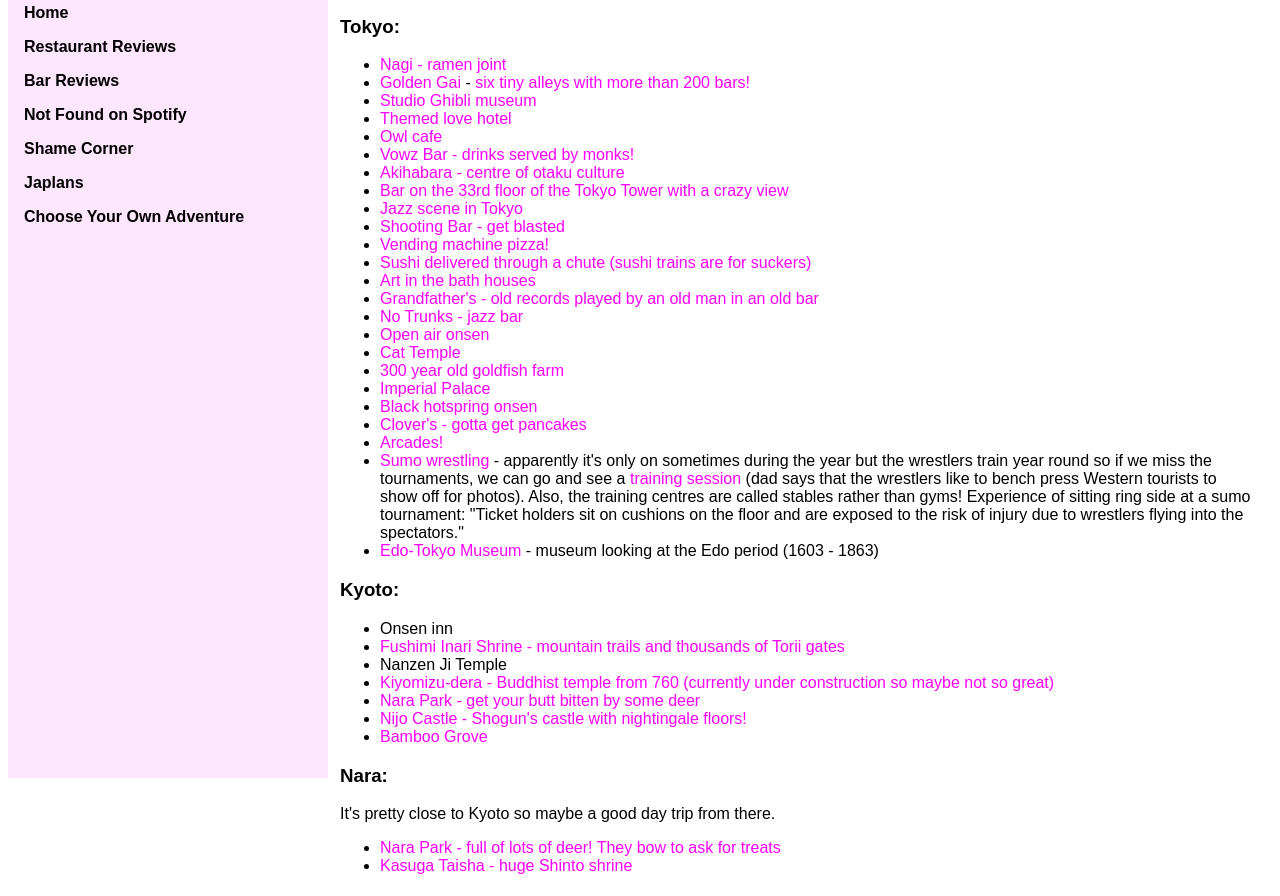
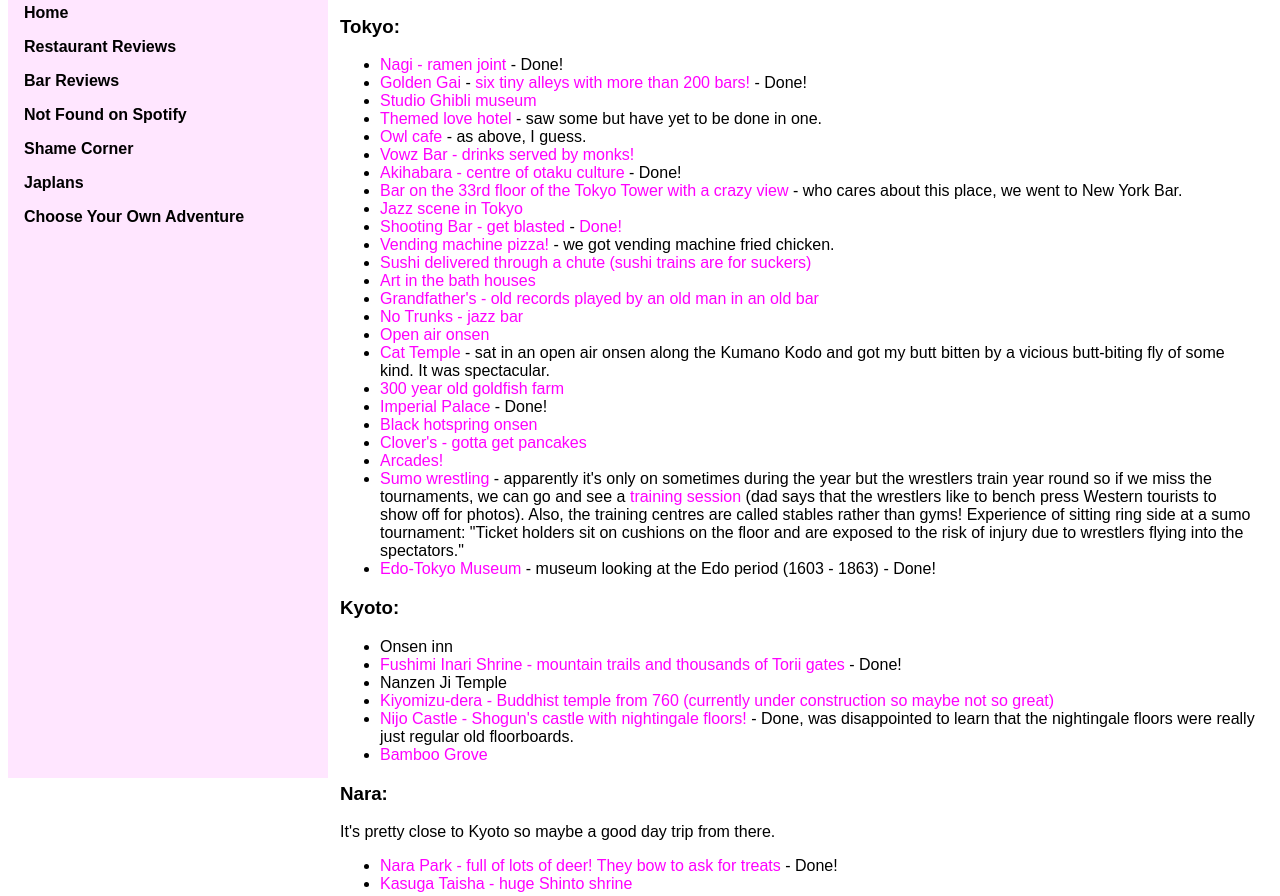
Before and after one commit to Pinelife/PinelifeWebsite, a plain HTML site: page Photos.html in a window 1280 px wide. Shown: the part 30-926 px from the top of the page. Drawn offline with Linux system fonts and the light colour scheme.

Commit message:
Pinelife Auto

```diff
--- a/Photos.html
+++ b/Photos.html
@@ -26,46 +26,45 @@
 <p>
 <h3>Tokyo:</h3>
 <ul>
-	<li><a href = "https://www.tripadvisor.com.au/Restaurant_Review-g1066457-d1671621-Reviews-Niboshi_Ramen_Nagi_Shinjuku_Golden_Street_Honkan-Shinjuku_Tokyo_Tokyo_Prefecture.html">Nagi - ramen joint</a></li>
-	<li><a href = "http://www.unmissabletokyo.com/golden-gai">Golden Gai</a> - <a href = "https://www.roughguides.com/article/tokyos-tiniest-drinking-dens-a-guide-to-golden-gai/">six tiny alleys with more than 200 bars!</a></li>
+	<li><a href = "https://www.tripadvisor.com.au/Restaurant_Review-g1066457-d1671621-Reviews-Niboshi_Ramen_Nagi_Shinjuku_Golden_Street_Honkan-Shinjuku_Tokyo_Tokyo_Prefecture.html">Nagi - ramen joint</a> - Done!</li>
+	<li><a href = "http://www.unmissabletokyo.com/golden-gai">Golden Gai</a> - <a href = "https://www.roughguides.com/article/tokyos-tiniest-drinking-dens-a-guide-to-golden-gai/">six tiny alleys with more than 200 bars!</a> - Done!</li>
 	<li><a href = "http://www.ghibli-museum.jp/en/">Studio Ghibli museum</a></li>
-	<li><a href = "https://tokyocheapo.com/accommodationcat/love-hotels/">Themed love hotel</a></li>
-	<li><a href = "http://www.timetravelturtle.com/2015/02/tokyo-owl-cafe-akiba-fukurou/">Owl cafe</a></li>
+	<li><a href = "https://tokyocheapo.com/accommodationcat/love-hotels/">Themed love hotel</a> - saw some but have yet to be done in one.</li>
+	<li><a href = "http://www.timetravelturtle.com/2015/02/tokyo-owl-cafe-akiba-fukurou/">Owl cafe</a> - as above, I guess.</li>
 	<li><a href = "https://www.tripadvisor.com.au/Attraction_Review-g1066457-d4052120-Reviews-Vowz_Bar-Shinjuku_Tokyo_Tokyo_Prefecture_Kanto.html">Vowz Bar - drinks served by monks!</a></li>
-	<li><a href = "http://www.japan-guide.com/e/e3003.html">Akihabara - centre of otaku culture</a></li>
-	<li><a href = "https://www.timeout.com/tokyo/bars-and-pubs/sky-lounge-stellar-garden">Bar on the 33rd floor of the Tokyo Tower with a crazy view</a></li>
+	<li><a href = "http://www.japan-guide.com/e/e3003.html">Akihabara - centre of otaku culture</a> - Done!</li>
+	<li><a href = "https://www.timeout.com/tokyo/bars-and-pubs/sky-lounge-stellar-garden">Bar on the 33rd floor of the Tokyo Tower with a crazy view</a> - who cares about this place, we went to New York Bar.</li>
 	<li><a href = "http://tokyojazzsite.com/tokyo-yokohama-jazz-spots-bars-clubs-cafes-shops-introduction/">Jazz scene in Tokyo</a></li>
-		<li><a href = "https://www.timeout.com/tokyo/bars-and-pubs/shooting-bar-ea">Shooting Bar - get blasted</a></li>
-		<li><a href = "https://www.timeout.com/tokyo/restaurants/tateishi-burger">Vending machine pizza!</a></li>
+		<li><a href = "https://www.timeout.com/tokyo/bars-and-pubs/shooting-bar-ea">Shooting Bar - get blasted</a> - <a href = "https://68.media.tumblr.com/1e49be139322f8cc5903e726a9871f51/tumblr_owgzq4TLyq1sixvsmo1_1280.jpg">Done!</a></li>
+		<li><a href = "https://www.timeout.com/tokyo/restaurants/tateishi-burger">Vending machine pizza!</a>  - we got vending machine fried chicken.</li>
 		<li><a href = "https://www.timeout.com/tokyo/restaurants/uobei">Sushi delivered through a chute (sushi trains are for suckers)</a></li>
 		<li><a href = "https://www.timeout.com/tokyo/art/the-art-of-sento">Art in the bath houses</a></li>
 		<li><a href = "https://www.timeout.com/tokyo/bars-and-pubs/grandfathers">Grandfather's - old records played by an old man in an old bar</a></li>
 		<li><a href = "https://www.timeout.com/tokyo/bars-and-pubs/no-trunks">No Trunks - jazz bar</a></li>
 		<li><a href = "https://www.timeout.com/tokyo/museums/spa-laqua#tab_panel_2">Open air onsen</a></li>
-		<li><a href = "https://www.tripadvisor.com.au/Attraction_Review-g1066455-d2583483-Reviews-Gotokuji_Temple-Setagaya_Tokyo_Tokyo_Prefecture_Kanto.html">Cat Temple</a></li>
+		<li><a href = "https://www.tripadvisor.com.au/Attraction_Review-g1066455-d2583483-Reviews-Gotokuji_Temple-Setagaya_Tokyo_Tokyo_Prefecture_Kanto.html">Cat Temple</a> - sat in an open air onsen along the Kumano Kodo and got my butt bitten by a vicious butt-biting fly of some kind. It was spectacular.</li>
 		<li><a href = "https://www.timeout.com/tokyo/restaurants/kingyozaka">300 year old goldfish farm</a></li>
-		<li><a href = "http://www.japan-guide.com/e/e3017.html">Imperial Palace</a></li>
+		<li><a href = "http://www.japan-guide.com/e/e3017.html">Imperial Palace</a> - Done!</li>
 		<li><a href = "https://www.timeout.com/tokyo/health-and-beauty/kamata-onsen">Black hotspring onsen</a></li>
 		<li><a href = "https://www.timeout.com/tokyo/restaurants/clovers">Clover's - gotta get pancakes</a></li>
 		<li><a href = "https://en.compathy.net/magazine/2016/07/09/the-10-best-japanese-arcades-in-tokyo/">Arcades!</a></li>
 		<li><a href = "http://www.japan-guide.com/e/e2080.html">Sumo wrestling</a> - apparently it's only on sometimes during the year but the wrestlers train year round so if we miss the tournaments, we can go and see a <a href = "https://blog.gaijinpot.com/how-to-watch-a-sumo-morning-training-session/">training session</a> (dad says that the wrestlers like to bench press Western tourists to show off for photos). Also, the training centres are called stables rather than gyms! Experience of sitting ring side at a sumo tournament: "Ticket holders sit on cushions on the floor and are exposed to the risk of injury due to wrestlers flying into the spectators."</li>
-		<li><a href = "https://www.tripadvisor.com.au/Attraction_Review-g1066459-d315478-Reviews-Edo_Tokyo_Museum-Sumida_Tokyo_Tokyo_Prefecture_Kanto.html">Edo-Tokyo Museum</a> - museum looking at the Edo period (1603 - 1863)</li>
+		<li><a href = "https://www.tripadvisor.com.au/Attraction_Review-g1066459-d315478-Reviews-Edo_Tokyo_Museum-Sumida_Tokyo_Tokyo_Prefecture_Kanto.html">Edo-Tokyo Museum</a> - museum looking at the Edo period (1603 - 1863) - Done!</li>
 </ul>
 </ul>
 <h3>Kyoto:</h3>
 <ul>
 	<li>Onsen inn</li>
-	<li><a href = "http://www.japan-guide.com/e/e3915.html">Fushimi Inari Shrine - mountain trails and thousands of Torii gates</a></li>
+	<li><a href = "http://www.japan-guide.com/e/e3915.html">Fushimi Inari Shrine - mountain trails and thousands of Torii gates</a> - Done!</li>
 	<li>Nanzen Ji Temple</li>
 	<li><a href = "http://www.japan-guide.com/e/e4103.html">Kiyomizu-dera - Buddhist temple from 760 (currently under construction so maybe not so great)</a></li>
-	<li><a href = "http://www.japan-guide.com/e/e4103.html">Nara Park - get your butt bitten by some deer</a></li>
-	<li><a href = "http://www.japan-guide.com/e/e3918.html">Nijo Castle - Shogun's castle with nightingale floors!</a></li>
+	<li><a href = "http://www.japan-guide.com/e/e3918.html">Nijo Castle - Shogun's castle with nightingale floors!</a> - Done, was disappointed to learn that the nightingale floors were really just regular old floorboards.</li>
 	<li><a href = "http://www.insidekyoto.com/arashiyama-bamboo-grove">Bamboo Grove</a></li>
 </ul>
 <h3>Nara:</h3>
 <p>It's pretty close to Kyoto so maybe a good day trip from there.</p>
 <ul>
-<li><a href="http://www.japan-guide.com/e/e4103.html">Nara Park - full of lots of deer! They bow to ask for treats</a></li>
+<li><a href="http://www.japan-guide.com/e/e4103.html">Nara Park - full of lots of deer! They bow to ask for treats</a> - Done!</li>
 <li><a href = "http://www.japan-guide.com/e/e4102.html">Kasuga Taisha - huge Shinto shrine</a></li>
 </ul>
 <h3>Osaka:</h3>
```
